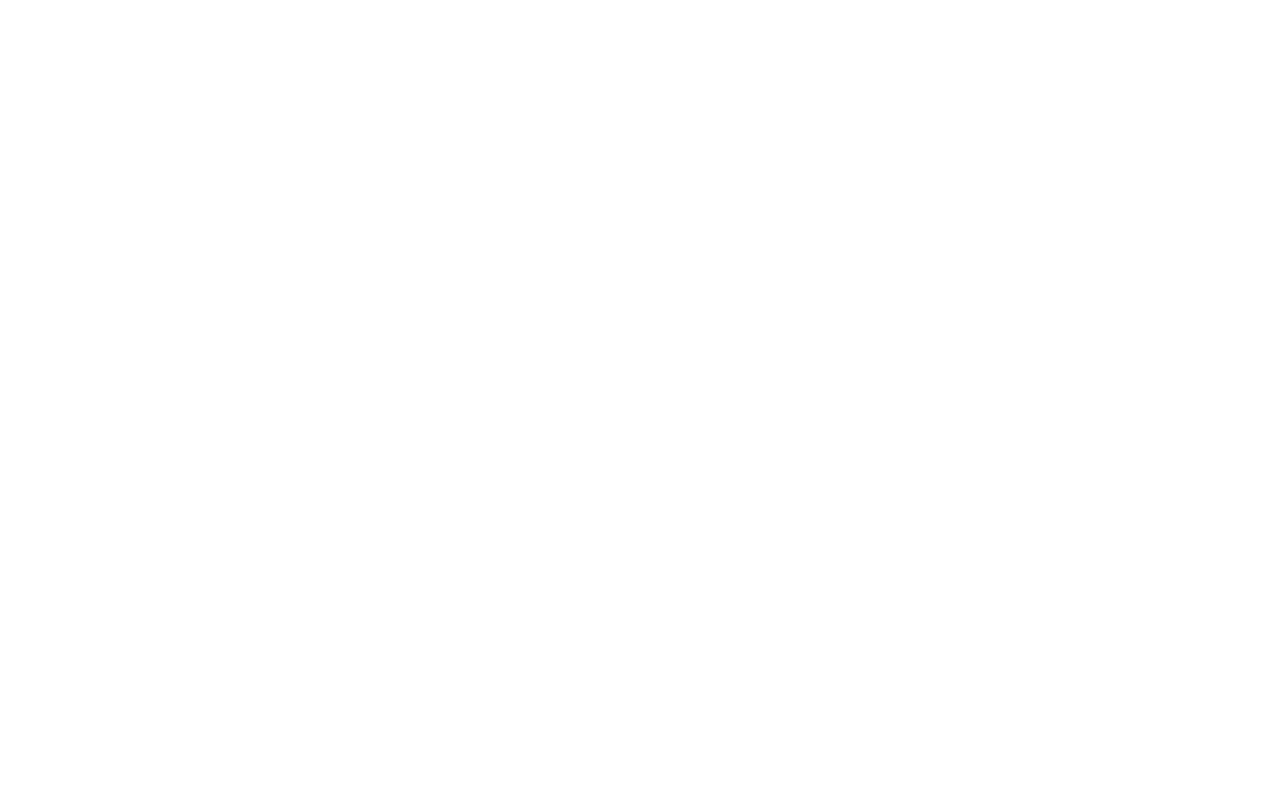
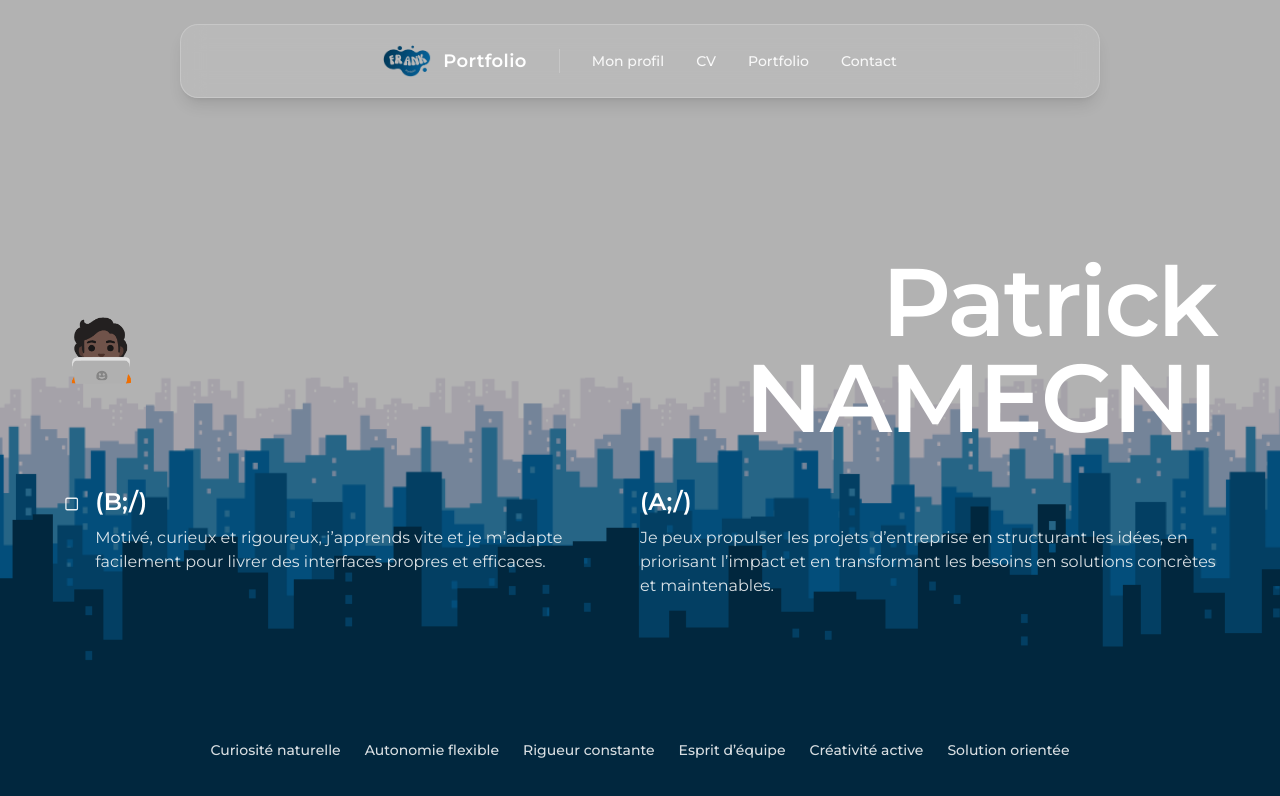
Before and after one commit to CodeShadowing95/portblog, a Next.js app: page / in a window 1280 px wide. Shown: the top 796 px of the page. Built offline with nearby package versions, Linux system fonts and the light colour scheme.

Commit message:
feat: Enhance home layout with Navbar and updated metadata

```diff
--- a/app/layout.tsx
+++ b/app/layout.tsx
@@ -1,9 +1,8 @@
 import type { Metadata } from "next";
-import { Montserrat, Geist } from "next/font/google";
+import { Montserrat } from "next/font/google";
 import "./globals.css";
 import { cn } from "@/lib/utils";
-
-const geist = Geist({subsets:['latin'],variable:'--font-sans'});
+import Navbar from "@/components/Navbar";
 
 const montserrat = Montserrat({
   subsets: ["latin"],
@@ -11,8 +10,41 @@
 });
 
 export const metadata: Metadata = {
-  title: "Portfolio",
-  description: "Generated by create next app",
+  title: "Frank | Portfolio",
+  description:
+    "Portfolio de Patrick Namegni, développeur web full stack spécialisé en React, Next.js, TypeScript, Node.js et applications mobiles React Native. Création de sites web modernes, APIs, SaaS et applications performantes.",
+    keywords: [
+      "Patrick Namegni",
+      "portfolio développeur web",
+      "développeur full stack",
+      "développeur React",
+      "développeur Next.js",
+      "développeur TypeScript",
+      "développeur Node.js",
+      "développeur React Native",
+      "développeur JavaScript",
+      "développeur frontend",
+      "développeur backend",
+      "création site web",
+      "développement web",
+      "développement mobile",
+      "application React Native",
+      "application web moderne",
+      "API REST",
+      "SaaS developer",
+      "freelance développeur",
+      "portfolio développeur React",
+      "portfolio Next.js",
+      "Tailwind CSS",
+      "Symfony developer",
+      "Twilio integration",
+      "web developer France",
+      "développeur Lyon",
+      "Next.js portfolio",
+      "React portfolio",
+      "full stack engineer",
+      "software developer",
+  ],
 };
 
 export default function RootLayout({
@@ -23,9 +55,21 @@
   return (
     <html
       lang="en"
-      className={cn("h-full", "antialiased", montserrat.variable, "font-sans", geist.variable)}
+      className={cn("h-full", "antialiased", montserrat.variable, "font-sans")}
     >
-      <body className="min-h-full flex flex-col">{children}</body>
+      <body className="relative flex min-h-screen flex-col">
+        <div
+          className="fixed inset-0 -z-10 bg-cover bg-center bg-no-repeat"
+          style={{ backgroundImage: "url(/images/banner.png)" }}
+        />
+        <div className="fixed inset-0 -z-10 bg-black/30" />
+
+        <Navbar />
+
+        <div className="flex flex-1 flex-col px-6 pb-10 pt-28 z-10 text-white">
+          {children}
+        </div>
+      </body>
     </html>
   );
 }
--- a/app/page.tsx
+++ b/app/page.tsx
@@ -1,9 +1,55 @@
-import React from 'react'
+import { Square } from "lucide-react";
 
 const Home = () => {
   return (
-    <></>
-  )
-}
+    <main className="flex flex-1 flex-col">
+      <div className="flex flex-1 items-center">
+        <div className="mx-auto flex w-full max-w-6xl flex-col justify-between gap-10">
+          <section className="flex w-full items-center justify-between gap-6">
+            <div className="text-5xl leading-none sm:text-6xl">🧑🏿‍💻</div>
+            <h1 className="text-right text-5xl font-semibold leading-none tracking-tight sm:text-7xl lg:text-8xl">
+              Patrick
+              <br />
+              NAMEGNI
+            </h1>
+          </section>
+
+          <section className="flex w-full flex-col justify-between gap-10 sm:flex-row sm:items-start">
+            <div className="flex max-w-xl items-start gap-4">
+              <Square className="mt-1 h-7 w-7 text-white/90" />
+              <div>
+                <div className="text-2xl font-semibold">(B;/)</div>
+                <p className="mt-2 text-pretty text-white/85">
+                  Motivé, curieux et rigoureux, j’apprends vite et je m’adapte
+                  facilement pour livrer des interfaces propres et efficaces.
+                </p>
+              </div>
+            </div>
+
+            <div className="max-w-xl">
+              <div className="text-2xl font-semibold">(A;/)</div>
+              <p className="mt-2 text-pretty text-white/85">
+                Je peux propulser les projets d’entreprise en structurant les
+                idées, en priorisant l’impact et en transformant les besoins en
+                solutions concrètes et maintenables.
+              </p>
+            </div>
+          </section>
+        </div>
+      </div>
+
+      <footer className="mx-auto mt-auto w-full max-w-6xl">
+        <ul className="flex flex-wrap justify-center gap-x-6 gap-y-2 text-sm font-medium text-white/85">
+          <li>Curiosité naturelle</li>
+          <li>Autonomie flexible</li>
+          <li>Rigueur constante</li>
+          <li>Esprit d’équipe</li>
+          <li>Créativité active</li>
+          <li>Solution orientée</li>
+        </ul>
+      </footer>
+    </main>
+  );
+};
 
 export default Home
--- /dev/null
+++ b/components/Navbar.tsx
@@ -0,0 +1,62 @@
+'use client';
+
+import Image from "next/image";
+import Link from "next/link";
+import { useEffect, useState } from "react";
+
+const Navbar = () => {
+
+    const [isScrolled, setIsScrolled] = useState(false);
+
+    useEffect(() => {
+        const handleScroll = () => {
+            setIsScrolled(window.scrollY > 20);
+        };
+
+        window.addEventListener("scroll", handleScroll);
+
+        return () => {
+            window.removeEventListener("scroll", handleScroll);
+        };
+    }, []);
+
+    return (
+        <nav className={`fixed left-1/2 top-6 z-[100] w-[min(92vw,920px)] -translate-x-1/2 rounded-2xl border border-white/20 px-4 py-3 shadow-lg backdrop-blur-md transition-colors duration-300 ${isScrolled ? "bg-[#fdfdfe]/50" : " bg-white/10"}`}>
+            <div className="flex flex-wrap items-center justify-center gap-x-8 gap-y-3">
+                <Link
+                    href="/"
+                    className={`flex items-center gap-3 font-semibold tracking-wide ${isScrolled ? "text-slate-700" : " text-white"}`}
+                >
+                    <Image
+                        src="/images/logo2.png"
+                        alt="Logo"
+                        width={52}
+                        height={52}
+                        priority
+                        className="h-10 w-10 object-contain sm:h-12 sm:w-12"
+                    />
+                    <span className="text-base sm:text-lg">Portfolio</span>
+                </Link>
+
+                <div className="h-6 w-px bg-white/20 max-sm:hidden" />
+
+                <div className={`flex flex-wrap items-center justify-center gap-x-8 gap-y-2 text-sm font-medium ${isScrolled ? "text-slate-700/90" : "text-white/90"}`}>
+                    <Link href="/about" className="transition hover:text-white">
+                        Mon profil
+                    </Link>
+                    <Link href="/cv" className="transition hover:text-white">
+                        CV
+                    </Link>
+                    <Link href="/portfolio" className="transition hover:text-white">
+                        Portfolio
+                    </Link>
+                    <Link href="/contact" className="transition hover:text-white">
+                        Contact
+                    </Link>
+                </div>
+            </div>
+        </nav>
+    );
+};
+
+export default Navbar
```
Also changed, not shown: public/images/banner.png (added), public/images/logo2.png (added).
